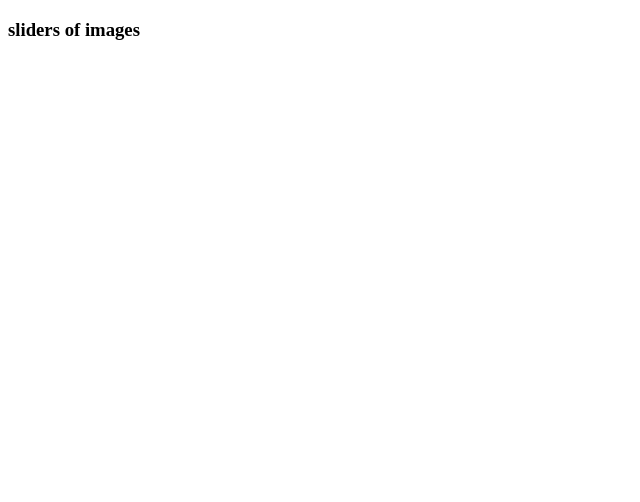
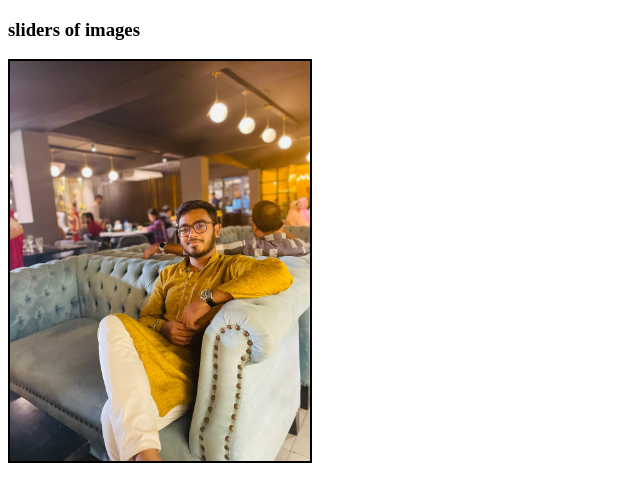
Before and after one commit to bibhu111/my-fourth-repo, a plain HTML site: page index.html in a window 1280 px wide. Shown: the whole page, without its empty margins (0-640 px from the left). Drawn offline with Linux system fonts and the light colour scheme.

Commit message:
adde style by using css

```diff
--- a/index.html
+++ b/index.html
@@ -4,8 +4,10 @@
   <meta charset="UTF-8">
   <meta name="viewport" content="width=device-width, initial-scale=1.0">
   <title>My-fourth-repo</title>
+  <link rel="stylesheet" href="stryle/slide.css">
 </head>
 <body>
   <h3>sliders of images</h3>
+  <img src="images/photo_2024-02-14_18-29-53 (2).jpg" alt="">
 </body>
 </html>
--- a/stryle/slide.css
+++ b/stryle/slide.css
@@ -0,0 +1,4 @@
+img{
+  border: 2px solid black;
+  width: 300px;
+}
```
